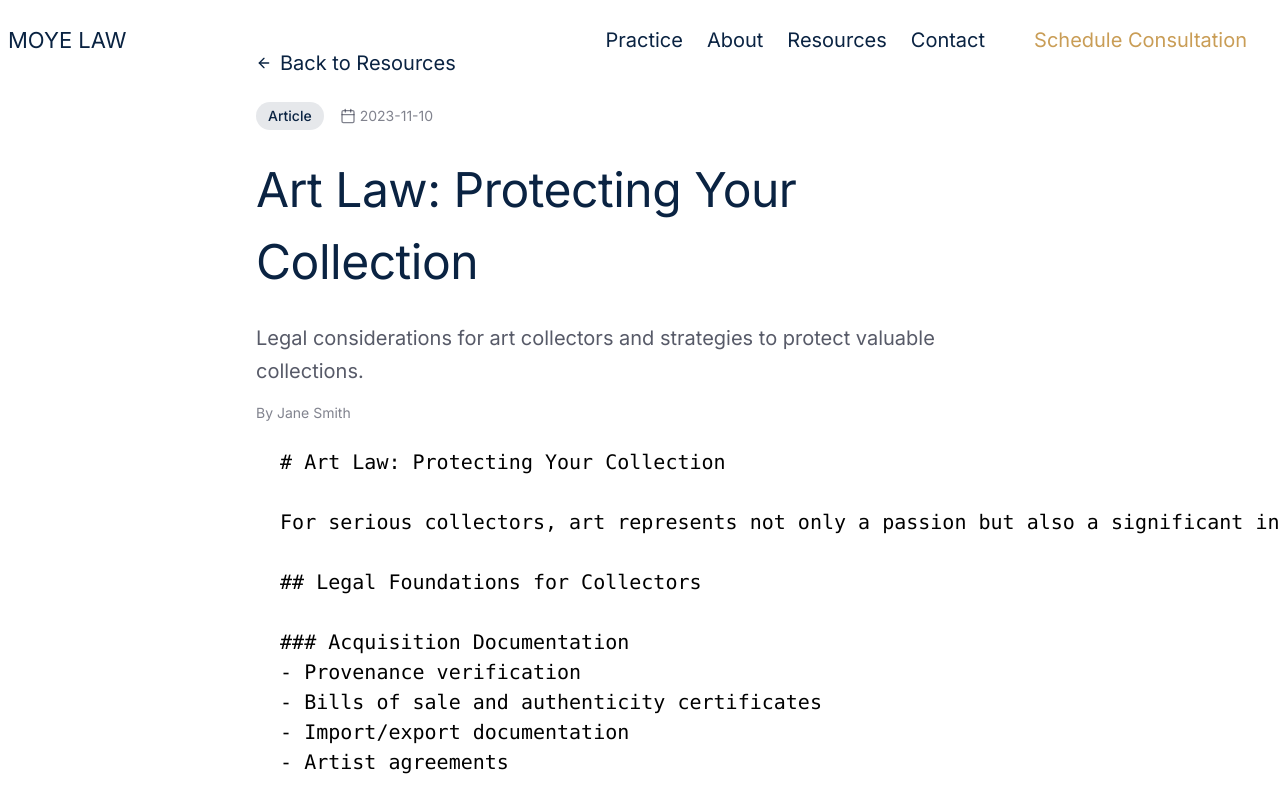
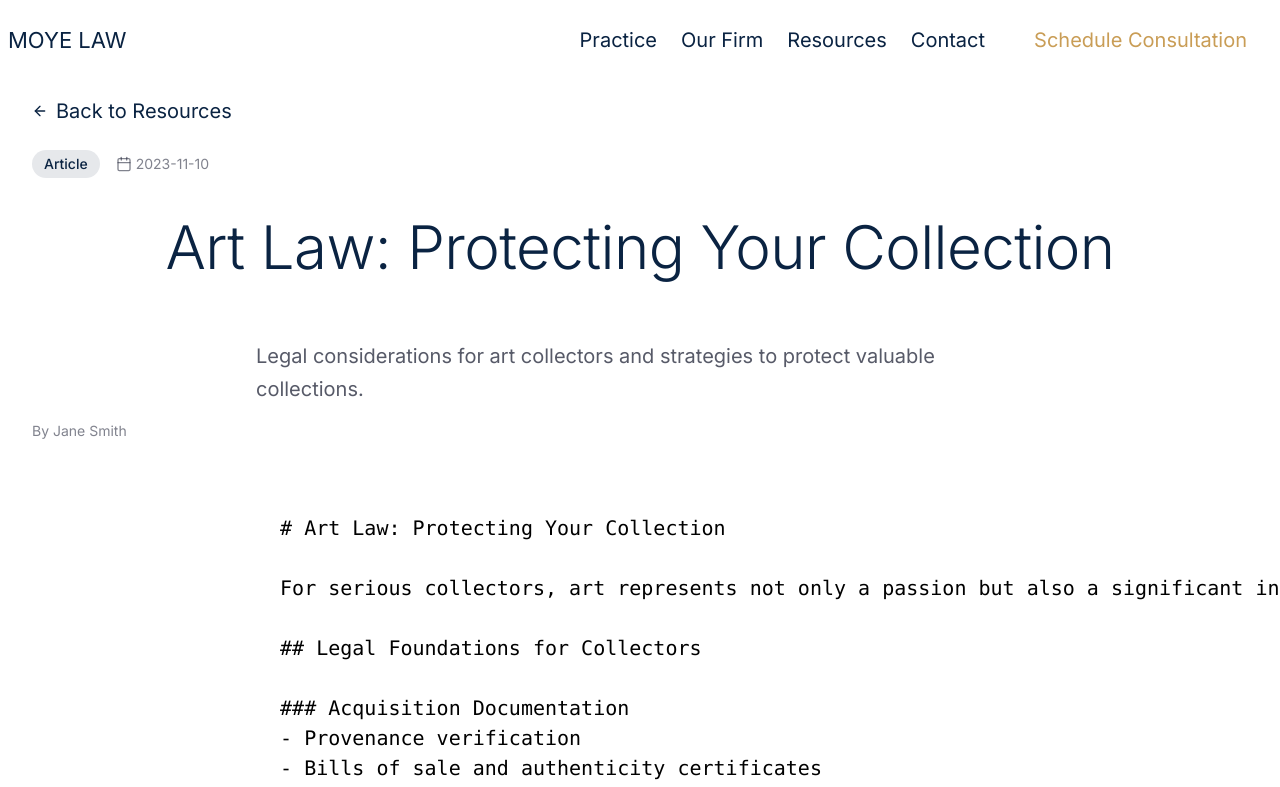
Before and after one commit to binarylawyer/moye-law-redesign, a React (Vite) app: page /resources/art-law-protecting-collection in a window 1280 px wide. Shown: the top 787 px of the page. Built offline with nearby package versions, Linux system fonts and the light colour scheme.

Commit message:
Refactor: Improve page header consistency
- Updated headers on Practice and Resources pages for consistency.
- Changed "About" page header to "About Moye Law".

```diff
--- a/src/components/Header.tsx
+++ b/src/components/Header.tsx
@@ -60,7 +60,7 @@ const Header: React.FC = () => {
               to="/about"
               className={`text-navy hover:text-gold transition-colors font-sans text-lg relative after:content-[''] after:absolute after:w-full after:scale-x-0 after:h-0.5 after:bottom-0 after:left-0 after:bg-gold after:origin-bottom-right after:transition-transform after:duration-300 hover:after:scale-x-100 hover:after:origin-bottom-left ${isActive('/about') ? 'after:scale-x-100 font-medium' : ''}`}
             >
-              About
+              Our Firm
             </Link>
             <Link
               to="/resources"
@@ -125,7 +125,7 @@ const Header: React.FC = () => {
               className="font-serif text-2xl text-navy hover:text-gold transition-colors"
               onClick={() => setMobileMenuOpen(false)}
             >
-              About
+              Our Firm
             </Link>
 
             <Link
--- a/src/pages/About.tsx
+++ b/src/pages/About.tsx
@@ -1,4 +1,3 @@
-
 import React from 'react';
 import Header from '@/components/Header';
 import Footer from '@/components/Footer';
@@ -14,7 +13,7 @@ const About: React.FC = () => {
         <section className="py-20 md:py-32 px-4 md:px-6 bg-light-gray">
           <div className="container mx-auto">
             <div className="max-w-3xl mx-auto text-center">
-              <h1 className="font-serif text-4xl md:text-5xl mb-8 text-navy mt-36">About Moye Law</h1>
+              <h1 className="font-serif text-4xl md:text-5xl mb-8 text-navy mt-36">Our Firm</h1>
               <p className="text-navy/70 text-xl mb-4">
                 A family-run firm at the intersection of traditional legal expertise and innovative technology.
               </p>
--- a/src/pages/ResourceDetail.tsx
+++ b/src/pages/ResourceDetail.tsx
@@ -1,4 +1,3 @@
-
 import React, { useEffect, useState, useRef } from 'react';
 import { useParams, Link } from 'react-router-dom';
 import { resources, Resource } from '../data/resourcesData';
@@ -84,10 +83,9 @@ const ResourceDetail: React.FC = () => {
     <>
       <Header />
       <main className="pt-32 bg-white">
-        {/* Article Header */}
-        <section className="py-16">
-          <div className="container mx-auto px-4">
-            <div className="max-w-3xl mx-auto">
+        {/* Article Header - Updated to be more consistent with Practice page */}
+        <section className="py-48 md:py-64">
+          <div className="container mx-auto px-24 md:px-32">
             <Link
               to="/resources"
               className="inline-flex items-center text-navy hover:text-gold transition-colors mb-6"
@@ -102,28 +100,27 @@ const ResourceDetail: React.FC = () => {
             >
               <div className="flex items-center mb-6">
                 <span className="text-sm font-medium bg-navy/10 text-navy px-3 py-1 rounded-full">
-                    {resource.category.charAt(0).toUpperCase() + resource.category.slice(1)}
+                  {resource?.category.charAt(0).toUpperCase() + resource?.category.slice(1)}
                 </span>
                 <div className="flex items-center text-charcoal/60 ml-4">
                   <Calendar className="h-4 w-4 mr-1" />
-                    <span className="text-sm">{resource.date}</span>
+                  <span className="text-sm">{resource?.date}</span>
                 </div>
               </div>
 
-                <h1 className="font-serif text-4xl md:text-5xl text-navy mb-6">
-                  {resource.title}
+              <h1 className="font-sans text-primary text-4xl md:text-5xl lg:text-6xl mb-32 md:mb-48 text-center font-light">
+                {resource?.title}
               </h1>
 
-                <p className="text-lg text-charcoal/80 mb-4">
-                  {resource.description}
+              <p className="text-lg text-charcoal/80 mb-4 max-w-3xl mx-auto">
+                {resource?.description}
               </p>
 
-                {resource.author && (
+              {resource?.author && (
                 <p className="text-sm text-charcoal/60 mb-8">
-                    By {resource.author}
+                  By {resource?.author}
                 </p>
               )}
-              </div>
             </div>
           </div>
         </section>
```
Lines whose indentation alone changed are shown as unchanged.
